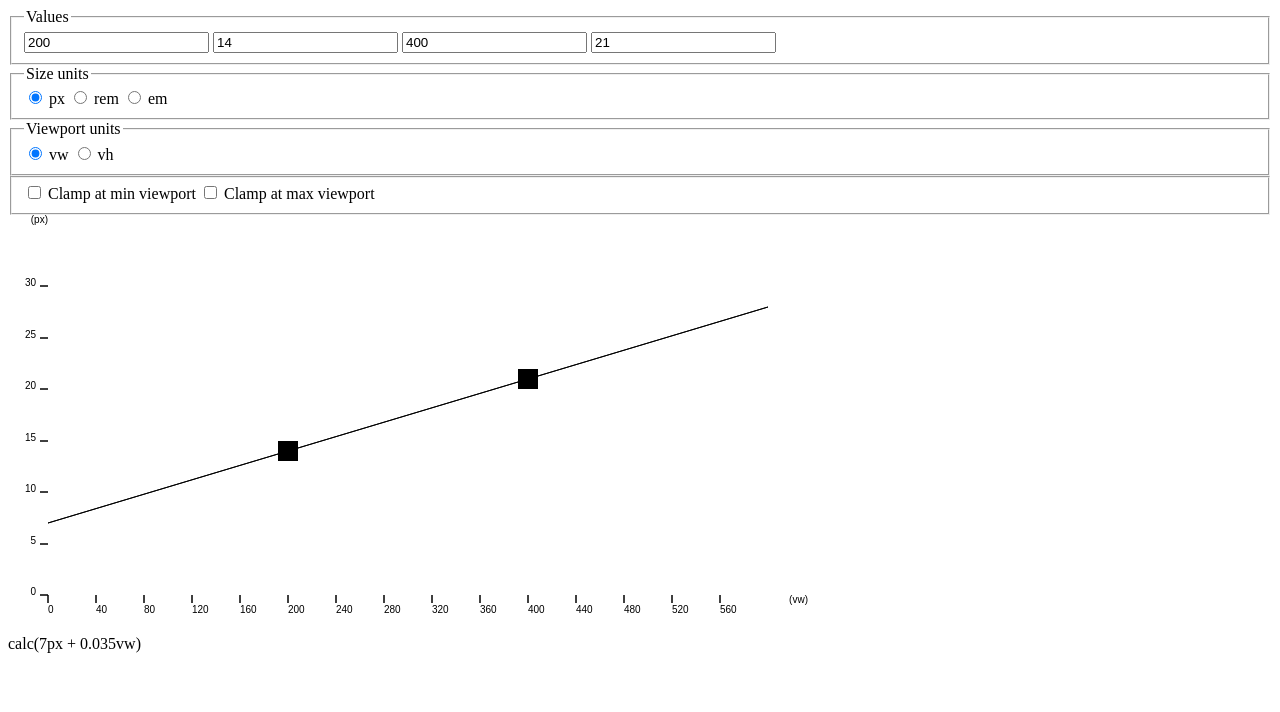
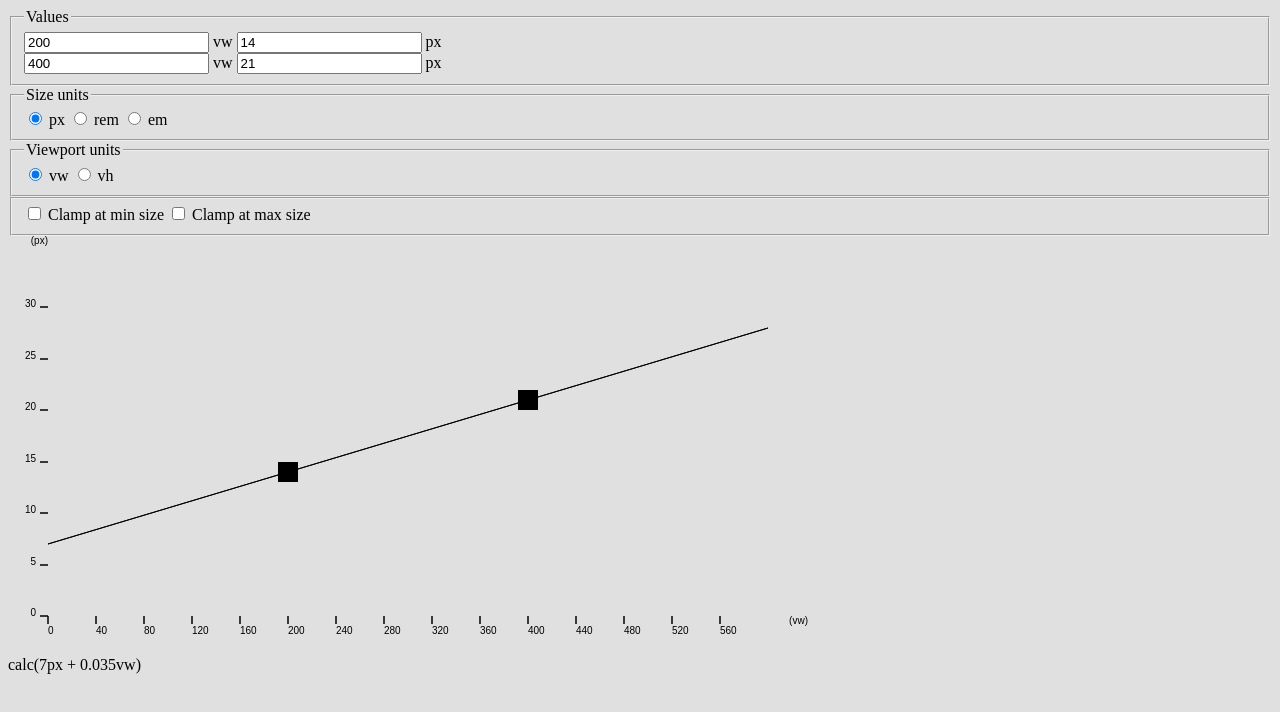
Before and after one commit to fpc97/auto-css-calc, a website built with Vite: page index.html in a window 1280 px wide. Built offline with nearby package versions, Linux system fonts and the light colour scheme.

Commit message:
rebase styling

```diff
--- a/index.html
+++ b/index.html
@@ -8,13 +8,22 @@
     <link rel="stylesheet" href="src/css/style.css">
   </head>
   <body>
-    <form id="form-input">
+    <div class="dashboard">
+      <form class="form-input" id="form-input">
         <fieldset>
           <legend>Values</legend>
+          <div class="viewport-size-pair">
             <input type="number" name="viewport-0" step=".01">
+            <span class="unit unit-viewport">vw</span>
             <input type="number" name="size-0" step=".01">
+            <span  class="unit unit-size">px</span>
+          </div>
+          <div class="viewport-size-pair">
             <input type="number" name="viewport-1" step=".01">
+            <span class="unit unit-viewport">vw</span>
             <input type="number" name="size-1" step=".01">
+            <span  class="unit unit-size">px</span>
+          </div>
         </fieldset>
         <fieldset>
           <legend>Size units</legend>
@@ -38,16 +47,17 @@
         </fieldset>
         <fieldset>
           <input type="checkbox" name="is-clamped-min" id="is-clamped-min">
-        <label for="is-clamped-min">Clamp at min viewport</label>
+          <label for="is-clamped-min">Clamp at min size</label>
           <input type="checkbox" name="is-clamped-max" id="is-clamped-max">
-        <label for="is-clamped-max">Clamp at max viewport</label>
+          <label for="is-clamped-max">Clamp at max size</label>
         </fieldset>
       </form>
-    <canvas id="graph"></canvas>
-    <div id="css-output">
+      <canvas class="graph" id="graph"></canvas>
+      <div class="css-output" id="css-output">
         <p class="text"></p>
       </div>
-    <div id="sample"></div>
+    </div>
+    <div class="sample" id="sample"></div>
     <script type="module" src="/src/main.ts"></script>
   </body>
 </html>
--- /dev/null
+++ b/src/css/style.css
@@ -0,0 +1,3 @@
+body{
+  background-color: #e0e0e0;
+}
```
Lines whose indentation alone changed are shown as unchanged.
